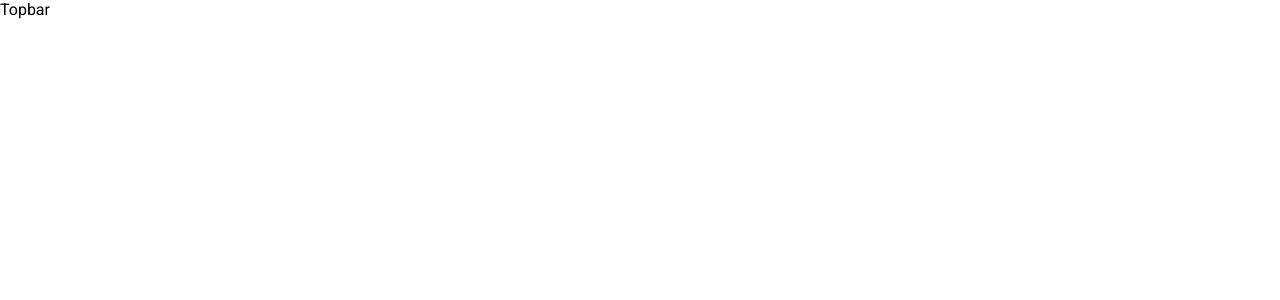
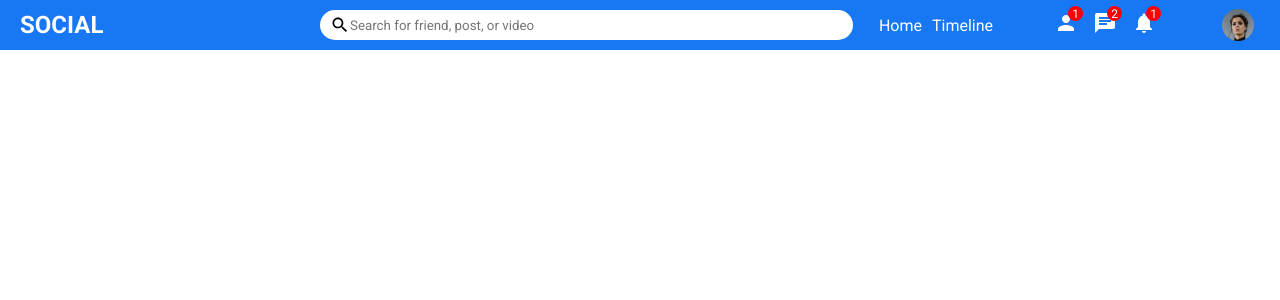
Before and after one commit to rushdy87/social-react, a React (Create React App) app: page / in a window 1280 px wide. Shown: the top 300 px of the page. Built offline with nearby package versions, Linux system fonts and the light colour scheme.

Commit message:
Topbar Component

```diff
--- a/src/components/topbar/Topbar.css
+++ b/src/components/topbar/Topbar.css
@@ -0,0 +1,94 @@
+.topbar-container {
+  height: 50px;
+  width: 100%;
+  background-color: #1877f2;
+  display: flex;
+  align-items: center;
+  position: sticky;
+  top: 0;
+}
+
+.topbar-left {
+  flex: 3;
+}
+
+.logo {
+  font-size: 24px;
+  margin-left: 20px;
+  font-weight: bold;
+  color: white;
+  cursor: pointer;
+}
+
+.topbar-center {
+  flex: 5;
+}
+
+.search-bar {
+  width: 100%;
+  height: 30px;
+  background-color: white;
+  border-radius: 30px;
+  display: flex;
+  align-items: center;
+}
+
+.search-icon {
+  font-size: 20px !important;
+  margin-left: 10px;
+}
+
+.search-input {
+  border: none;
+  width: 80%;
+}
+.search-input:focus {
+  outline: none;
+}
+
+.topbar-right {
+  flex: 4;
+  display: flex;
+  align-items: center;
+  justify-content: space-around;
+  color: white;
+}
+
+.topbar-link {
+  margin-right: 10px;
+  font-style: 14px;
+  cursor: pointer;
+}
+
+.topbar-icons {
+  display: flex;
+}
+
+.topbar-icon-item {
+  margin-right: 15px;
+  cursor: pointer;
+  position: relative;
+}
+
+.topbar-icon-badge {
+  position: absolute;
+  width: 15px;
+  height: 15px;
+  background-color: red;
+  border-radius: 50%;
+  color: white;
+  top: -5px;
+  right: -5px;
+  display: flex;
+  align-items: center;
+  justify-content: center;
+  font-size: 12px;
+}
+
+.topbar-image {
+  width: 32px;
+  height: 32px;
+  border-radius: 50%;
+  object-fit: cover;
+  cursor: pointer;
+}
--- a/src/components/topbar/Topbar.jsx
+++ b/src/components/topbar/Topbar.jsx
@@ -1,7 +1,45 @@
 import './Topbar.css';
+import { Search, Person, Chat, Notifications } from '@mui/icons-material';
 
 const Topbar = () => {
-  return <div>Topbar</div>;
+  return (
+    <div className="topbar-container">
+      <div className="topbar-left">
+        <span className="logo">SOCIAL</span>
+      </div>
+      <div className="topbar-center">
+        <div className="search-bar">
+          <Search className="search-icon" />
+          <input
+            type="text"
+            className="search-input"
+            placeholder="Search for friend, post, or video"
+          />
+        </div>
+      </div>
+      <div className="topbar-right">
+        <div className="topbar-links">
+          <span className="topbar-link">Home</span>
+          <span className="topbar-link">Timeline</span>
+        </div>
+        <div className="topbar-icons">
+          <div className="topbar-icon-item">
+            <Person />
+            <span className="topbar-icon-badge">1</span>
+          </div>
+          <div className="topbar-icon-item">
+            <Chat />
+            <span className="topbar-icon-badge">2</span>
+          </div>
+          <div className="topbar-icon-item">
+            <Notifications />
+            <span className="topbar-icon-badge">1</span>
+          </div>
+        </div>
+        <img src="/assets/person/1.jpeg" alt="" className="topbar-image" />
+      </div>
+    </div>
+  );
 };
 
 export default Topbar;
```
